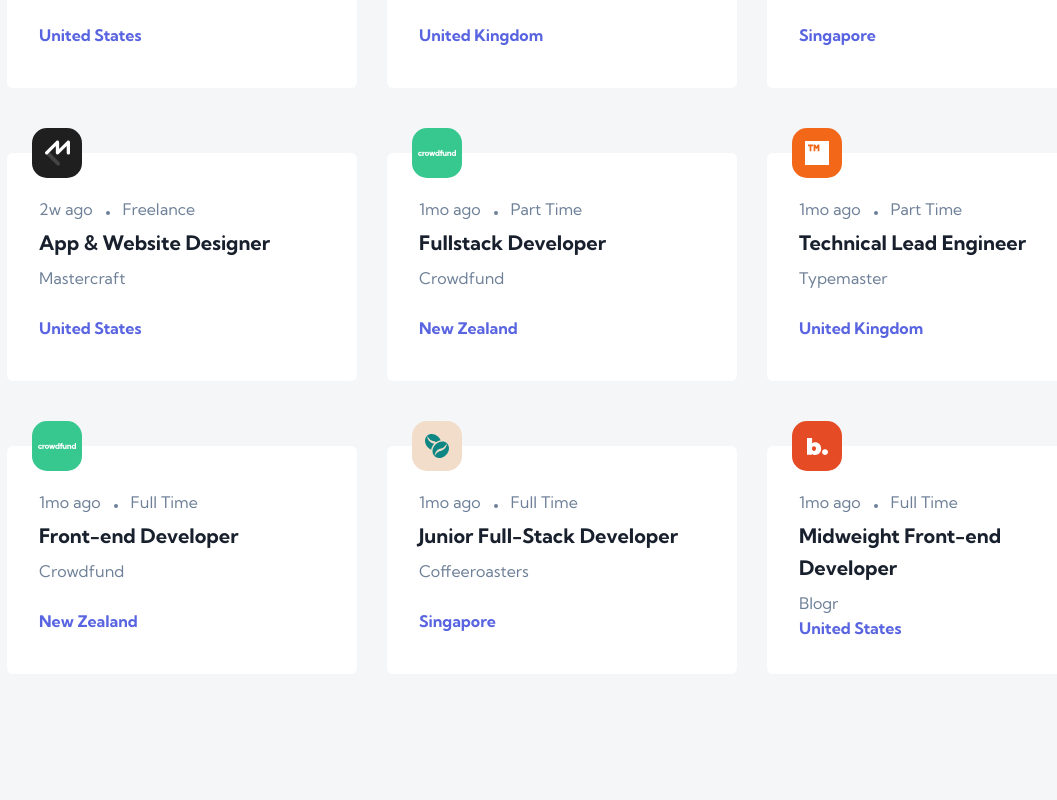
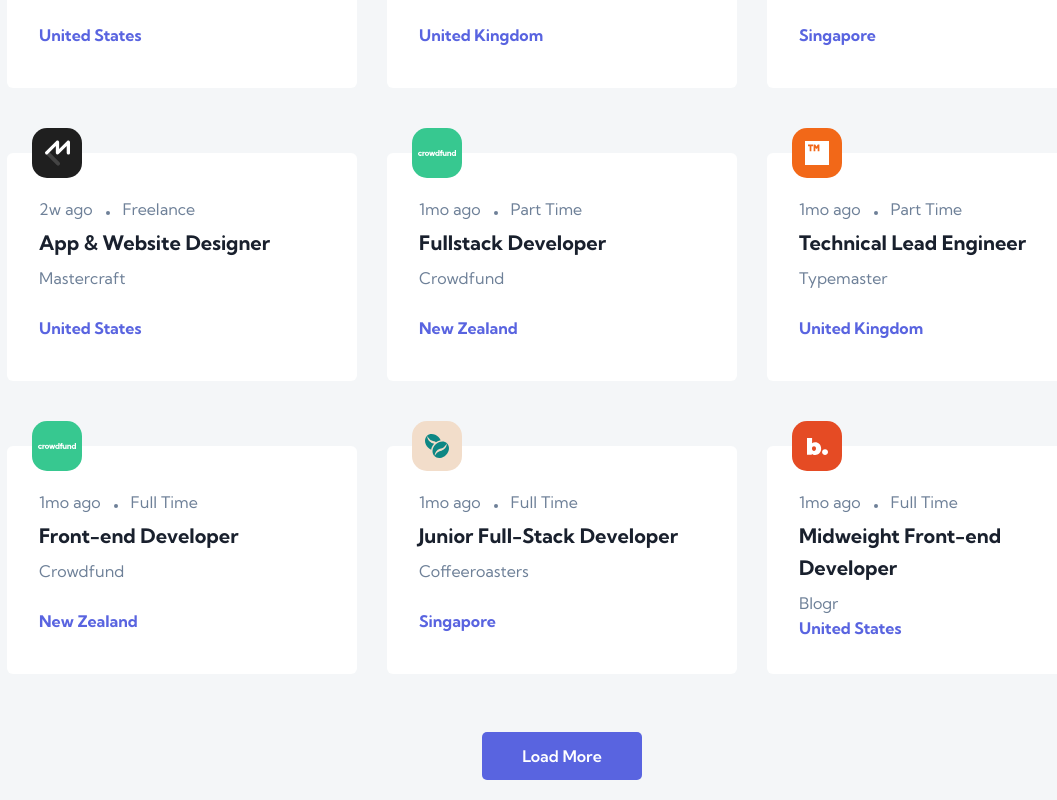
Before and after one commit to jownsu/devjobs, a React (Vite) app: page / in a window 1280 px wide. Shown: the part 1031-1831 px from the top of the page, without its empty margins (78-1135 px from the left). Before the commit the page ends 1770 px from the top, so only its background shows below. Built offline with nearby package versions, Linux system fonts and the light colour scheme.

Commit message:
Implement Load more button

```diff
--- a/src/pages/home/HomePage.tsx
+++ b/src/pages/home/HomePage.tsx
@@ -1,4 +1,5 @@
 /* COMPONENTS */
+import Button from "../components/Button";
 import JobFilter from "./components/JobFilter";
 import JobGrid from "./components/JobGrid";
 
@@ -7,6 +8,9 @@ const HomePage = () => {
 		<>
 			<JobFilter />
 			<JobGrid />
+			<Button variant="primary" style={{ display: "block", margin: "0 auto" }}>
+				Load More
+			</Button>
 		</>
 	);
 };
--- a/src/pages/home/components/JobGrid.module.scss
+++ b/src/pages/home/components/JobGrid.module.scss
@@ -4,7 +4,7 @@
 	column-gap: 3rem;
 	display: grid;
 	grid-template-columns: repeat(3, 1fr);
-	padding: 6.5rem 0;
+	padding: 6.5rem 0 5.8rem 0;
 	row-gap: 6.5rem;
 
 	@media only screen and (max-width: $bp_md) {
--- a/src/styles/index.scss
+++ b/src/styles/index.scss
@@ -30,6 +30,10 @@ body {
 	&.dark {
 		background: $color_midnight;
 	}
+
+	main {
+		padding-bottom: 2rem;
+	}
 }
 
 .container {
```
